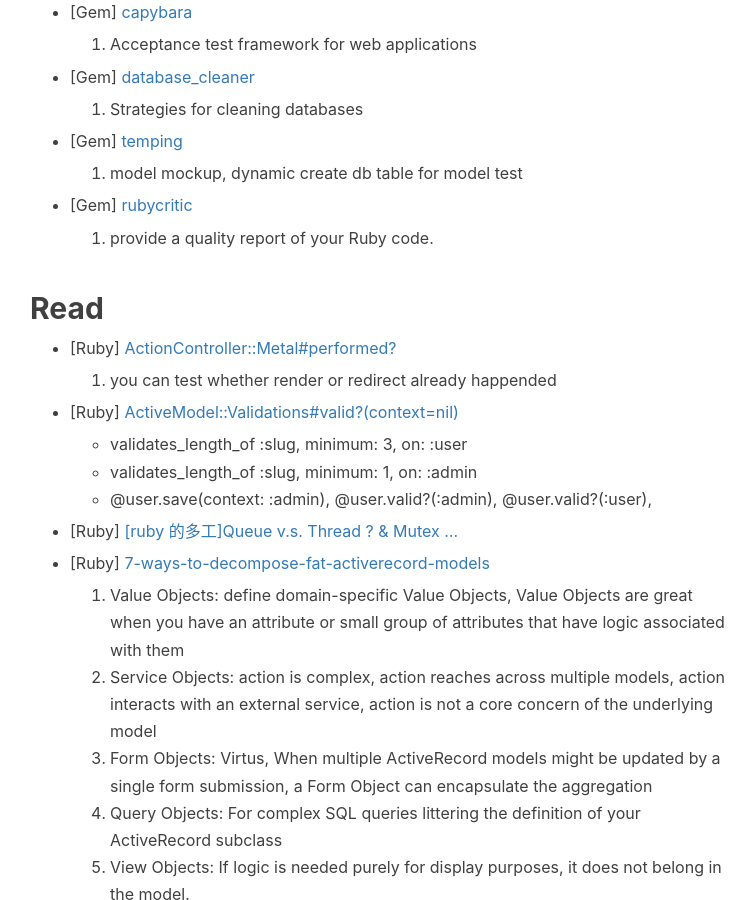
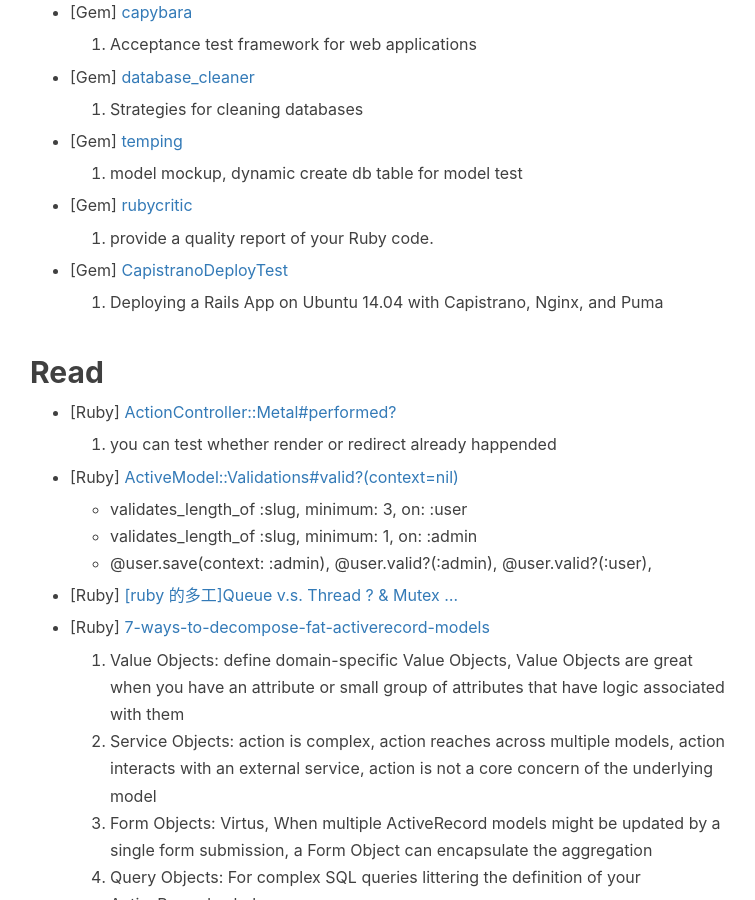
Before and after one commit to mylake/mylake.github.com, a Jekyll site: the page built from _posts/2016-08-13-1-fearlessRefactor.markdown, in a window 1280 px wide and 900 px high, scrolled down 843 px. Shown: the whole window, without its empty margins (235-990 px from the left). Built offline with Jekyll 4.4.1, drawn with Linux system fonts in a browser that asks for light colours; nearby versions of some CDN libraries; comment, search, counter and statistics services are not loaded.

Commit message:
CapistranoDeployTest

```diff
--- a/_posts/2016-08-13-1-fearlessRefactor.markdown
+++ b/_posts/2016-08-13-1-fearlessRefactor.markdown
@@ -31,6 +31,8 @@
 * <p>[Gem] <a href="https://github.com/whitesmith/rubycritic">rubycritic</a></p>
   1. provide a quality report of your Ruby code.
 
+* <p>[Gem] <a href="https://github.com/kakas/CapistranoDeployTest">CapistranoDeployTest</a></p>
+  1. Deploying a Rails App on Ubuntu 14.04 with Capistrano, Nginx, and Puma
 
 ## Read
 * <p>[Ruby] <a href="http://api.rubyonrails.org/v4.1.4/classes/ActionController/Metal.html#method-i-performed-3F">ActionController::Metal#performed?</a></p>
```
